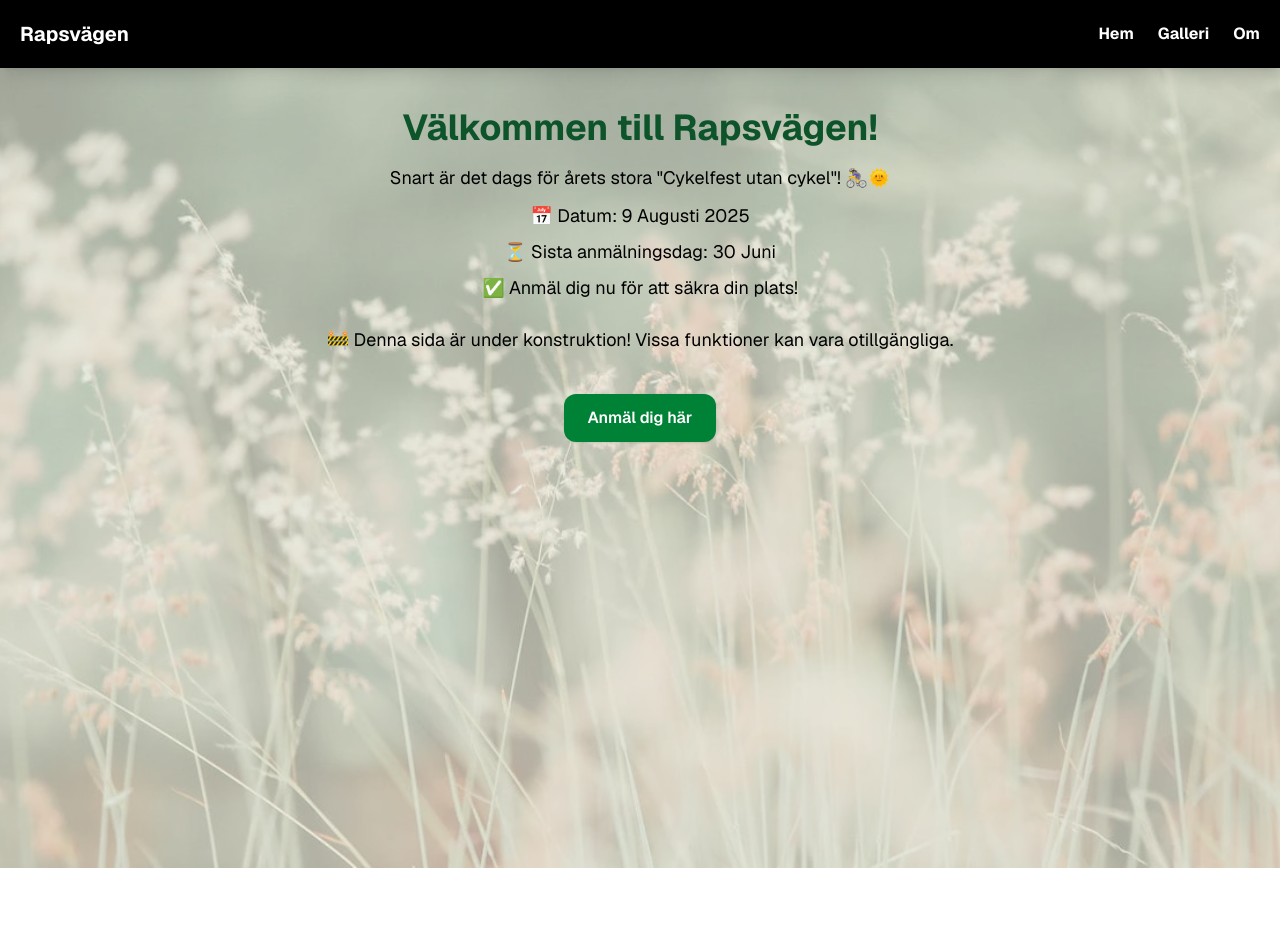
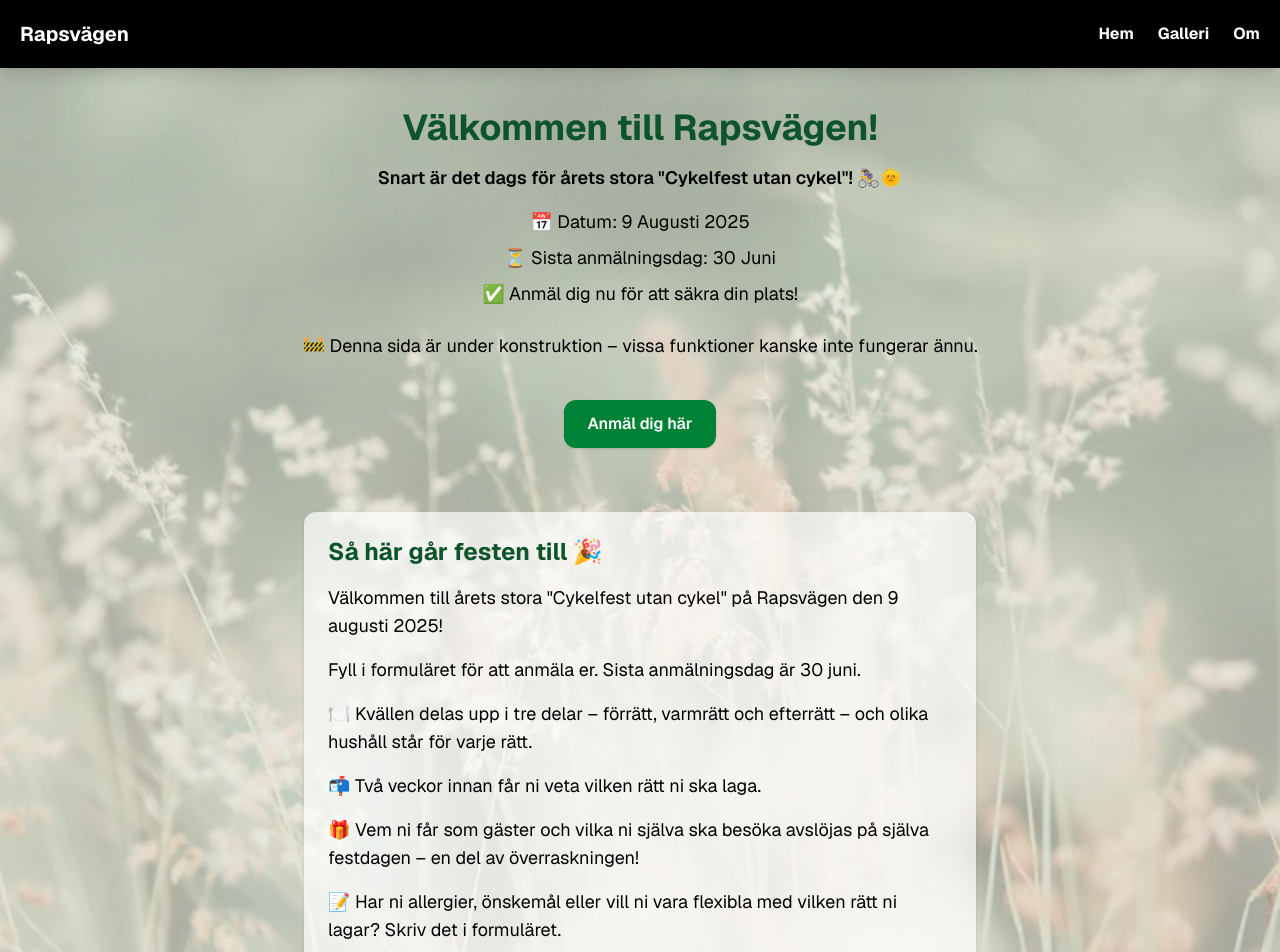
Before and after one commit to nellyolofsson/rapsvagen, a Next.js app in the folder rapsvagen/: page / in a window 1280 px wide. Shown: the top 952 px of the page. Before the commit the page ends 868 px from the top, so only its background shows below. Built offline with nearby package versions, Linux system fonts and the light colour scheme.

Commit message:
added form

```diff
--- a/rapsvagen/src/app/page.tsx
+++ b/rapsvagen/src/app/page.tsx
@@ -6,7 +6,7 @@ import Image from 'next/image';
 export default function Home() {
   return (
     <main className="relative min-h-screen font-sans">
-      {/* Bakgrundsbilden ligger bakom med z-index */}
+      {/* Bakgrundsbild */}
       <div className="absolute inset-0 -z-10">
         <Image
           src="/white.jpg"
@@ -20,27 +20,64 @@ export default function Home() {
 
       <Navbar />
 
-      <div className="text-center min-h-screen p-10 bg-yellow-50/60">
-        <h1 className="text-4xl text-green-900 font-bold mb-4">Välkommen till Rapsvägen!</h1>
-        <p className="text-lg text-black m-[10px]">Snart är det dags för årets stora &quot;Cykelfest utan cykel&quot;! 🚴‍♀️🌞</p>
+      <div className="text-center min-h-screen px-4 py-10 bg-yellow-50/60">
+        <h1 className="text-2xl sm:text-3xl md:text-4xl text-green-900 font-bold mb-4">
+          Välkommen till Rapsvägen!
+        </h1>
 
-        <p className="text-lg mb-2 text-black">📅 Datum: 9 Augusti 2025</p>
-        <p className="text-lg mb-2 text-black">⏳ Sista anmälningsdag: 30 Juni</p>
-        <p className="text-lg mb-6 text-black">✅ Anmäl dig nu för att säkra din plats!</p>
+        <p className="text-base sm:text-lg text-black mb-4 font-semibold">
+          Snart är det dags för årets stora "Cykelfest utan cykel"! 🚴‍♀️🌞
+        </p>
 
-        {/* Under konstruktion meddelande */}
+        <p className="text-base sm:text-lg mb-2 text-black">📅 Datum: 9 Augusti 2025</p>
+        <p className="text-base sm:text-lg mb-2 text-black">⏳ Sista anmälningsdag: 30 Juni</p>
+        <p className="text-base sm:text-lg mb-6 text-black">✅ Anmäl dig nu för att säkra din plats!</p>
 
-          <p className='text-lg mb-6 text-black'>🚧 Denna sida är under konstruktion! Vissa funktioner kan vara otillgängliga.</p>
+        <p className="text-base sm:text-lg mb-6 text-black">
+          🚧 Denna sida är under konstruktion – vissa funktioner kanske inte fungerar ännu.
+        </p>
 
-
-        {/* Anmälningslänk */}
-        <Link href="https://docs.google.com/forms/d/e/1FAIpQLSeFEXEMPEL/viewform" target="_blank">
-          <span className="inline-block mt-4 px-6 py-3 bg-green-700 text-white font-semibold rounded-xl shadow hover:bg-green-800 transition">
+        <Link href="https://docs.google.com/forms/d/e/1FAIpQLSfoPv9bLs1WNixQv0qakoQNPn1ay-Xlaaj2SXIa0Dj1Vf3P-A/viewform?usp=dialog" target="_blank">
+          <span className="inline-block mt-4 mb-10 px-6 py-3 bg-green-700 text-white font-semibold rounded-xl shadow hover:bg-green-800 transition">
             Anmäl dig här
           </span>
         </Link>
 
 
+        {/* Info-ruta */}
+        <div className="max-w-2xl mx-auto text-left bg-white/70 px-6 py-6 rounded-xl shadow mt-6 text-black">
+          <h2 className="text-xl sm:text-2xl font-bold mb-4 text-green-900">Så här går festen till 🎉</h2>
+
+          <p className="mb-4 text-base sm:text-lg">
+            Välkommen till årets stora "Cykelfest utan cykel" på Rapsvägen den 9 augusti 2025!
+          </p>
+
+          <p className="mb-4 text-base sm:text-lg">
+            Fyll i formuläret för att anmäla er. Sista anmälningsdag är 30 juni.
+          </p>
+
+          <p className="mb-4 text-base sm:text-lg">
+            🍽️ Kvällen delas upp i tre delar – förrätt, varmrätt och efterrätt – och olika hushåll står för varje rätt.
+          </p>
+
+          <p className="mb-4 text-base sm:text-lg">
+            📬 Två veckor innan får ni veta vilken rätt ni ska laga.
+          </p>
+
+          <p className="mb-4 text-base sm:text-lg">
+            🎁 Vem ni får som gäster och vilka ni själva ska besöka avslöjas på själva festdagen – en del av överraskningen!
+          </p>
+
+          <p className="mb-4 text-base sm:text-lg">
+            📝 Har ni allergier, önskemål eller vill ni vara flexibla med vilken rätt ni lagar? Skriv det i formuläret.
+          </p>
+
+          <p className="font-semibold text-base sm:text-lg">
+            Varmt välkomna till en kväll fylld av god mat, skratt och nya bekantskaper! 💛
+          </p>
+        </div>
+
+        <footer className="mt-20 text-sm text-gray-500">© 2025 Rapsvägens Grannskap</footer>
       </div>
     </main>
   );
```
